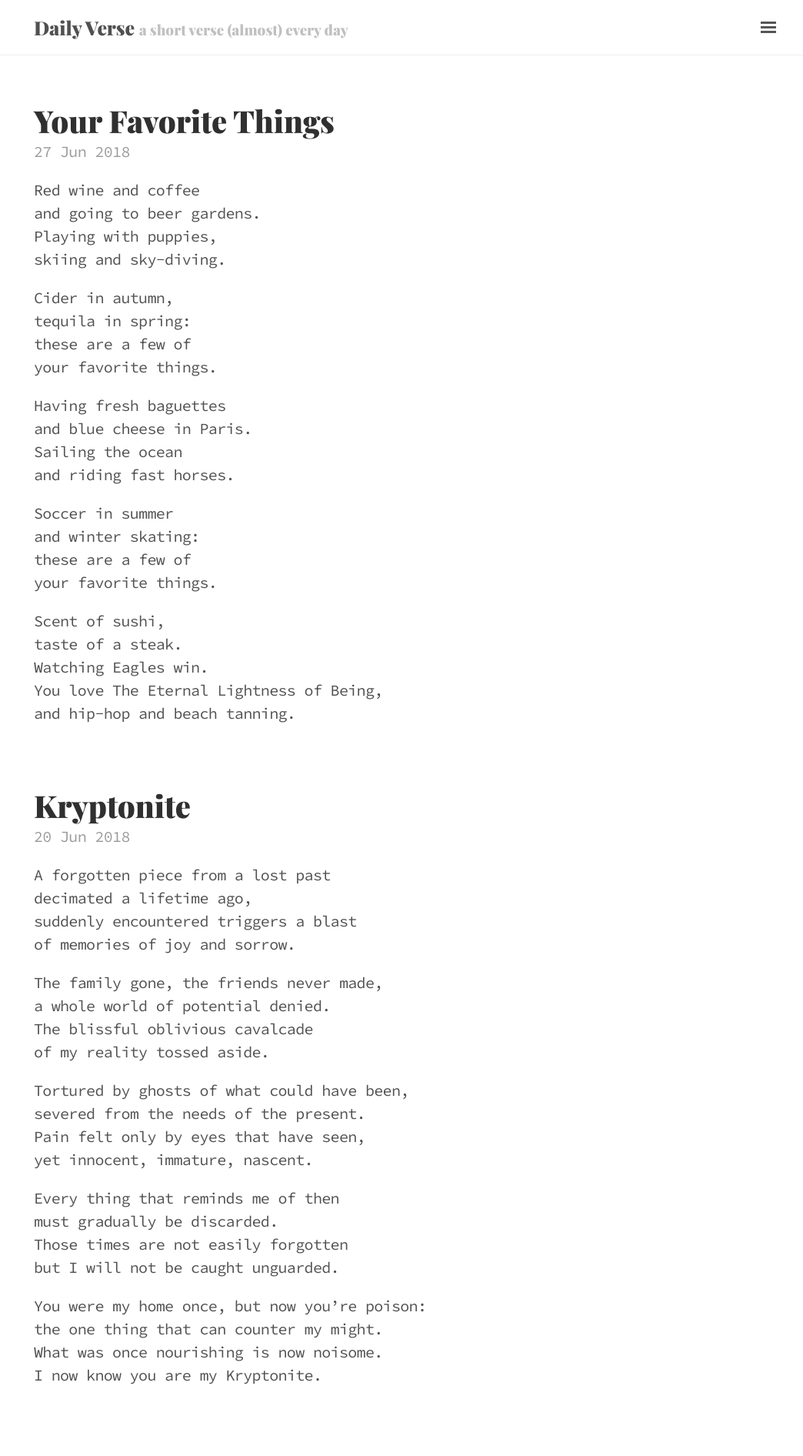
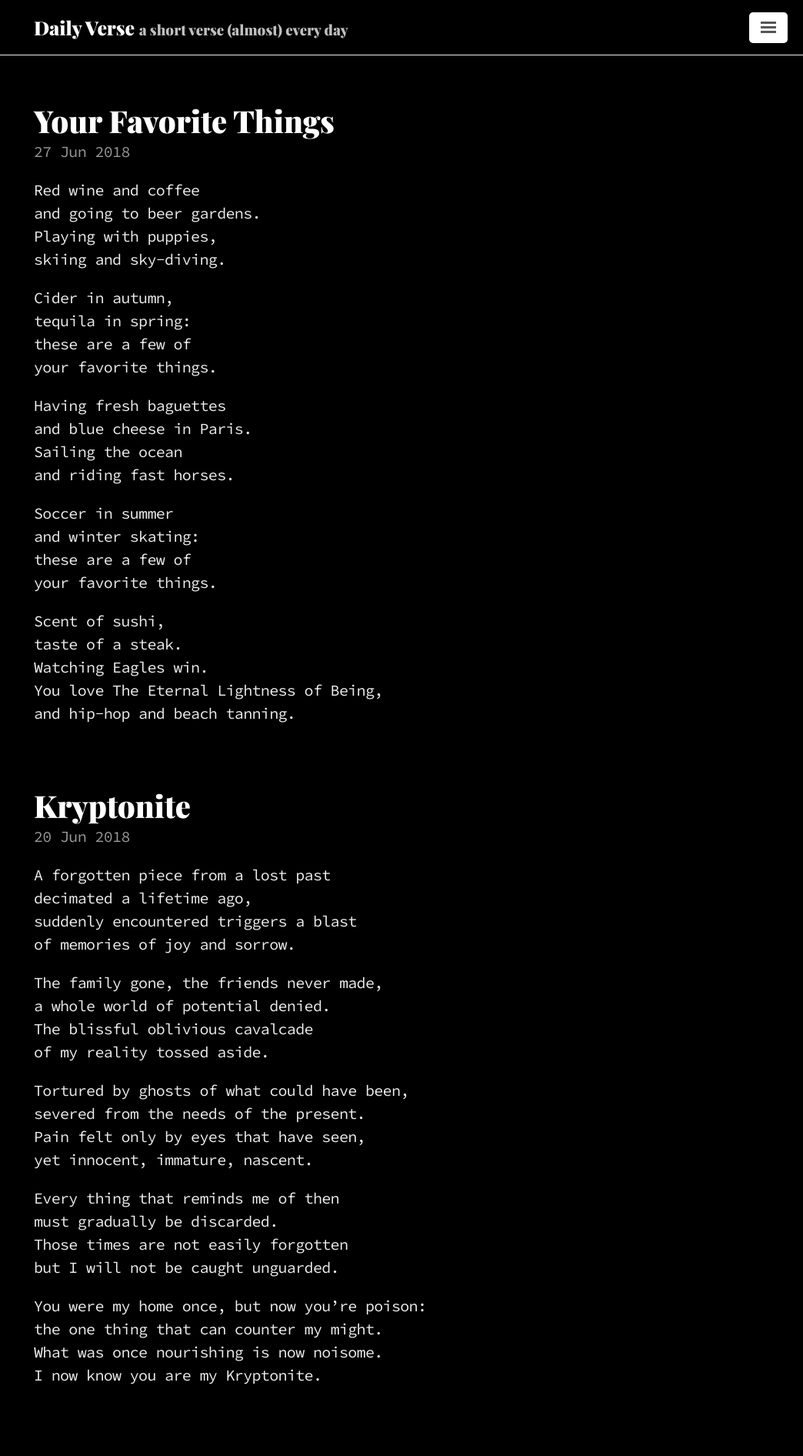
Before and after one commit to rossbernet/daily-verse, a Jekyll site: the page built from index.html, in a window 1280 px wide. Shown: the top 1892 px of the page at 77% size, without its empty margins (236-1280 px from the left). Built offline with Jekyll 4.4.1, drawn with Linux system fonts in a browser that asks for light colours; the list of posts is cut into pages by our own code.

Commit message:
Add Night Theme

```diff
--- a/_layouts/default.html
+++ b/_layouts/default.html
@@ -3,7 +3,7 @@
 
   {% include head.html %}
 
-  <body class="layout-reverse sidebar-overlay">
+  <body class="layout-reverse sidebar-overlay theme-night">
 
     {% include sidebar.html %}
 
--- a/public/css/daily-verse.css
+++ b/public/css/daily-verse.css
@@ -8,3 +8,33 @@ h1, h2, h3, h4, h5, h6 {
     font-weight: 900;
     letter-spacing: normal;
 }
+
+/* Night */
+.theme-night {
+  background-color: #000000;
+  color: #eeeeee;
+}
+.theme-night h2 {
+  color: #999999;
+}
+.theme-night .sidebar,
+.theme-night .sidebar a,
+.theme-night .sidebar-toggle:active,
+.theme-night #sidebar-checkbox:checked ~ .sidebar-toggle {
+  color: #000000;
+  background-color: #eeeeee;
+}
+.theme-night .container a,
+.theme-night .sidebar-toggle,
+.theme-night .related-posts li a:hover,
+.theme-night .post-title,
+.theme-night .page-title {
+  color: #ffffff;
+}
+.theme-night a.pagination-item:hover {
+  background-color: #333333;
+}
+.theme-night blockquote {
+  color: #cccccc;
+  border-left-color: #cccccc;
+}
```
